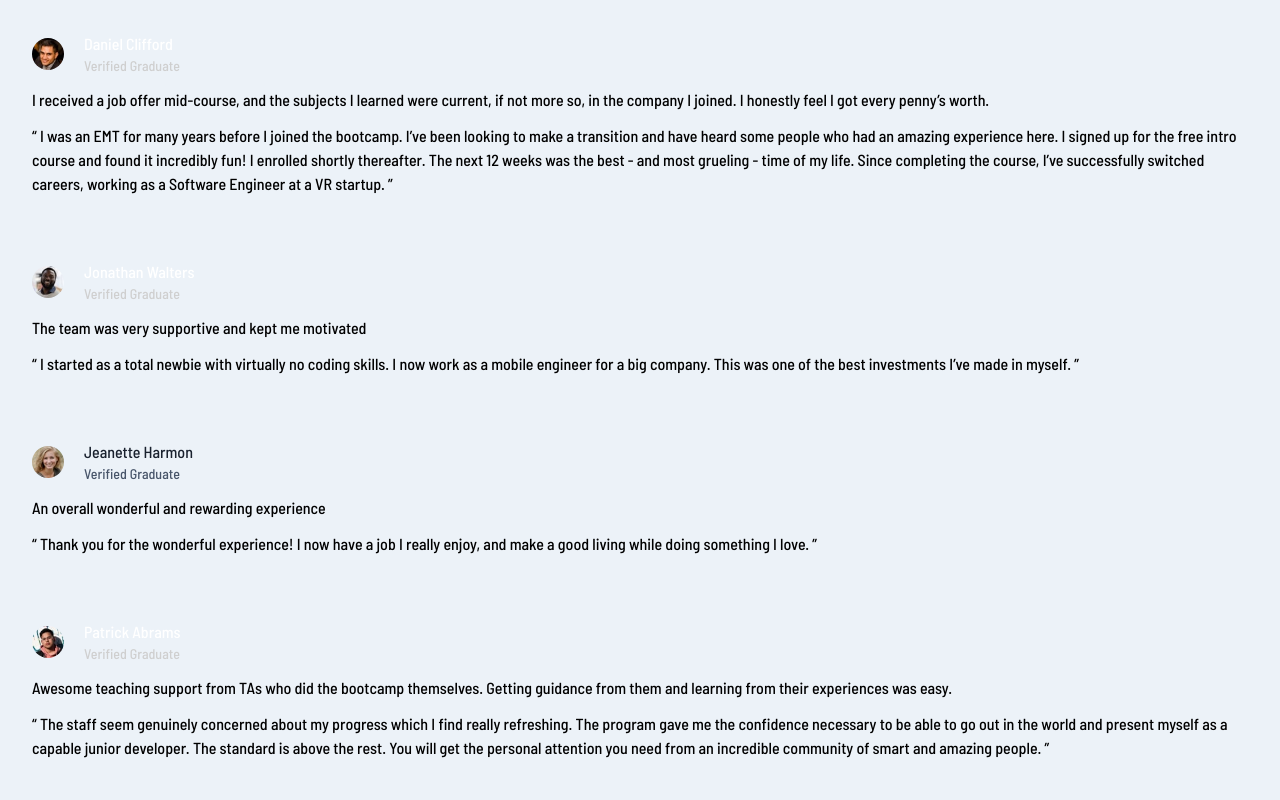
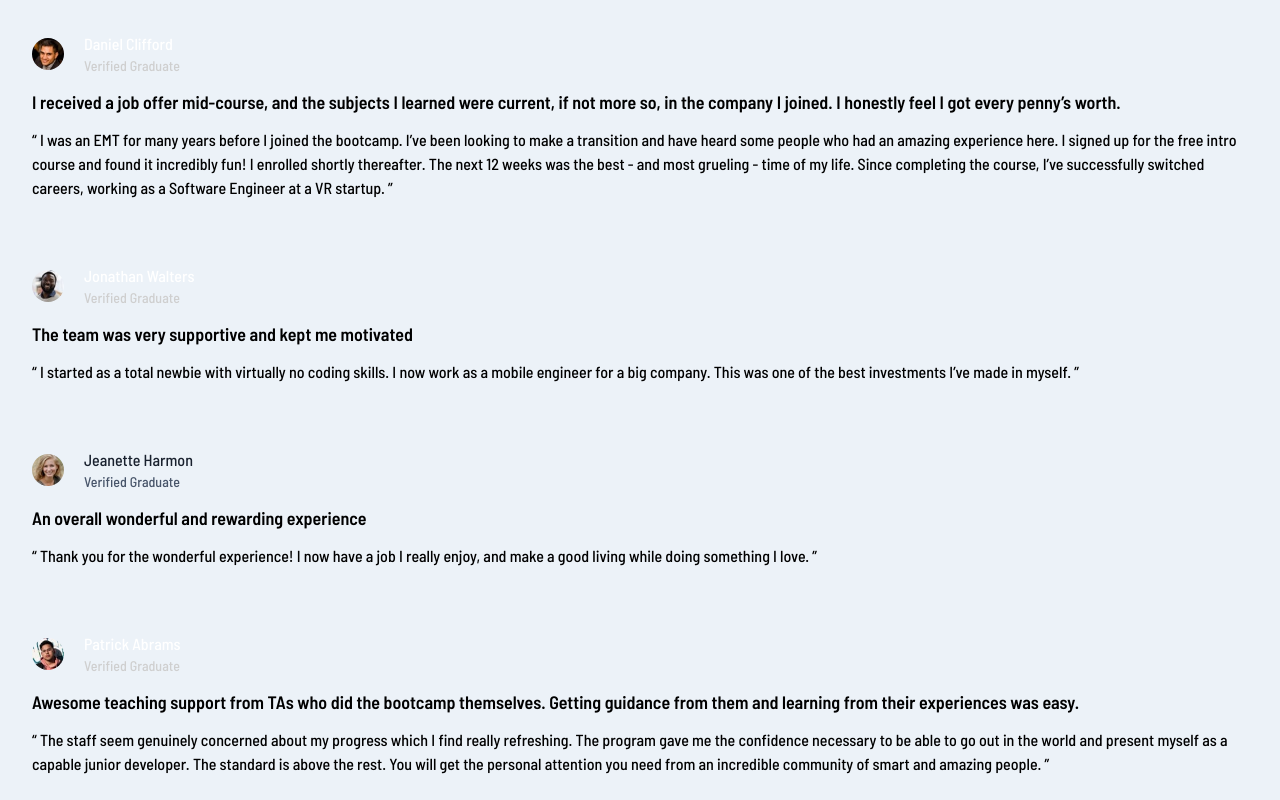
Before and after one commit to palmeiroerick/testimonials-grid-section, a Next.js app: page / in a window 1280 px wide. Shown: the top 800 px of the page. Built offline with nearby package versions, Linux system fonts and the light colour scheme.

Commit message:
style: add styles to title component

```diff
--- a/components/Title.tsx
+++ b/components/Title.tsx
@@ -1,7 +1,8 @@
 type TitleProps = {
   children: string;
+  className?: string;
 };
 
-export default function Title({ children }: TitleProps) {
-  return <p>{children}</p>;
+export default function Title({ children, className }: TitleProps) {
+  return <p className={`${className} text-lg font-semibold`}>{children}</p>;
 }
```
